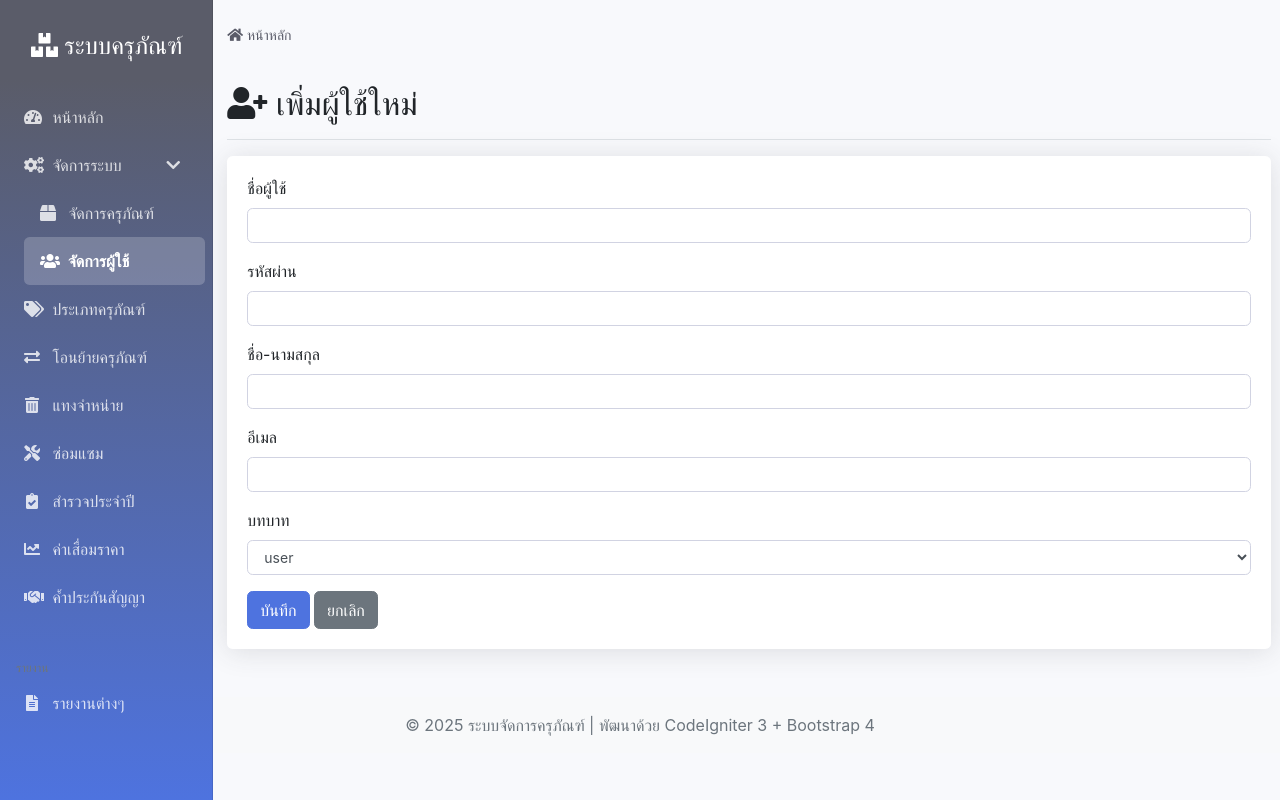
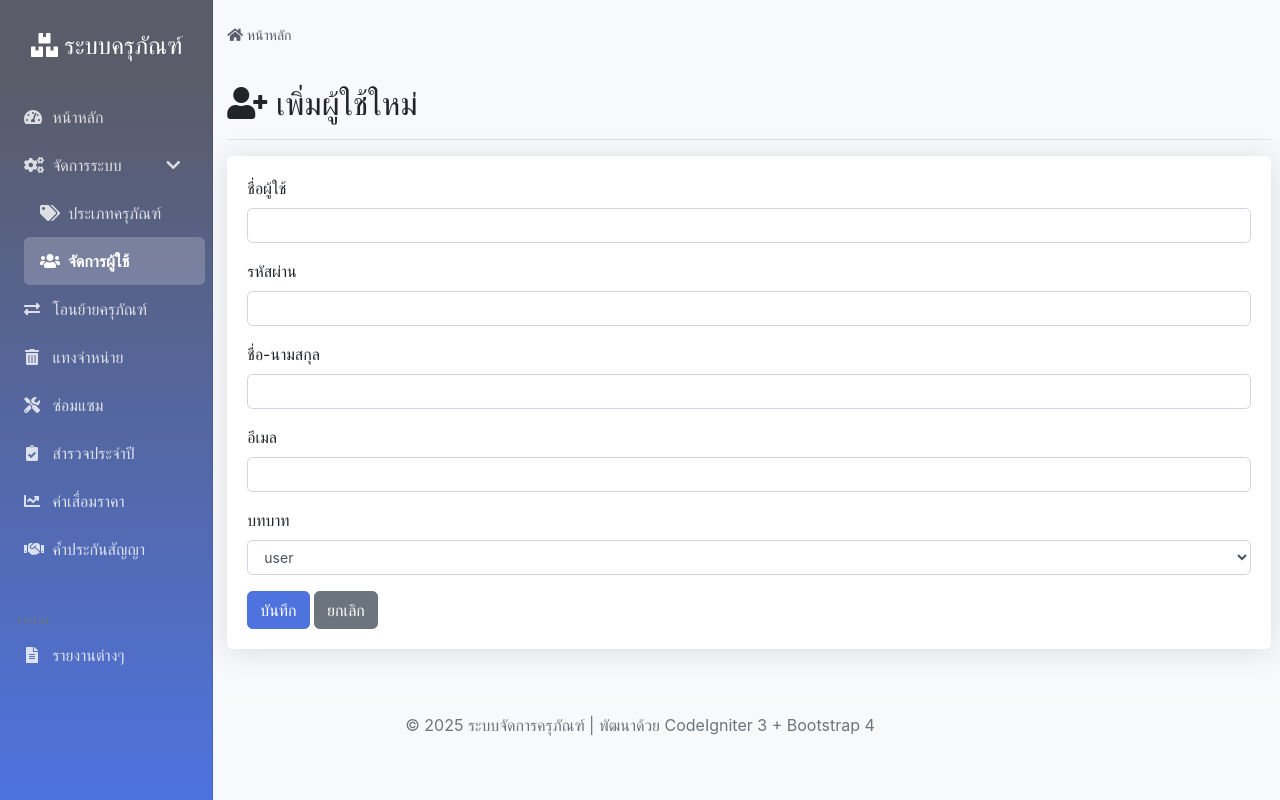
Before and after one commit to suphotsudsee/asset_management_system, a CodeIgniter app: page /asset_management_system/index.php/users/add in a window 1280 px wide. Run offline with CodeIgniter, Linux system fonts and the light colour scheme; some libraries are stand-ins or nearby versions.

Commit message:
Replace asset management menu with asset type

```diff
--- a/application/views/templates/header.php
+++ b/application/views/templates/header.php
@@ -43,19 +43,19 @@
                         </li>
 
                         <li class="nav-item">
-                            <a class="nav-link d-flex justify-content-between align-items-center <?php echo (isset($page_name) && (strpos($page_name, 'assetmanager') !== false || strpos($page_name, 'user') !== false)) ? '' : 'collapsed'; ?>" href="#systemSubmenu" data-toggle="collapse" aria-expanded="<?php echo (isset($page_name) && (strpos($page_name, 'assetmanager') !== false || strpos($page_name, 'user') !== false)) ? 'true' : 'false'; ?>">
+                            <a class="nav-link d-flex justify-content-between align-items-center <?php echo (isset($page_name) && (strpos($page_name, 'assettypes') !== false || strpos($page_name, 'user') !== false)) ? '' : 'collapsed'; ?>" href="#systemSubmenu" data-toggle="collapse" aria-expanded="<?php echo (isset($page_name) && (strpos($page_name, 'assettypes') !== false || strpos($page_name, 'user') !== false)) ? 'true' : 'false'; ?>">
                                 <span>
                                     <i class="fas fa-cogs"></i>
                                     จัดการระบบ
                                 </span>
                                 <i class="fas fa-chevron-down"></i>
                             </a>
-                            <div id="systemSubmenu" class="collapse <?php echo (isset($page_name) && (strpos($page_name, 'assetmanager') !== false || strpos($page_name, 'user') !== false)) ? 'show' : ''; ?>">
+                            <div id="systemSubmenu" class="collapse <?php echo (isset($page_name) && (strpos($page_name, 'assettypes') !== false || strpos($page_name, 'user') !== false)) ? 'show' : ''; ?>">
                                 <ul class="nav flex-column ml-3">
                                     <li class="nav-item">
-                                        <a class="nav-link <?php echo (isset($page_name) && strpos($page_name, 'assetmanager') !== false) ? 'active' : ''; ?>" href="<?php echo base_url('assetmanager'); ?>">
-                                            <i class="fas fa-box"></i>
-                                            จัดการครุภัณฑ์
+                                        <a class="nav-link <?php echo (isset($page_name) && strpos($page_name, 'assettypes') !== false) ? 'active' : ''; ?>" href="<?php echo base_url('assettypes'); ?>">
+                                            <i class="fas fa-tags"></i>
+                                            ประเภทครุภัณฑ์
                                         </a>
                                     </li>
                                     <li class="nav-item">
@@ -66,13 +66,6 @@
                                     </li>
                                 </ul>
                             </div>
-                        </li>
-                        <li class="nav-item">
-                            <a class="nav-link <?php echo (isset($page_name) && strpos($page_name, 'assettypes') !== false) ? 'active' : ''; ?>"
-                               href="<?php echo base_url('assettypes'); ?>">
-                                <i class="fas fa-tags"></i>
-                                ประเภทครุภัณฑ์
-                            </a>
                         </li>
 
 
```
